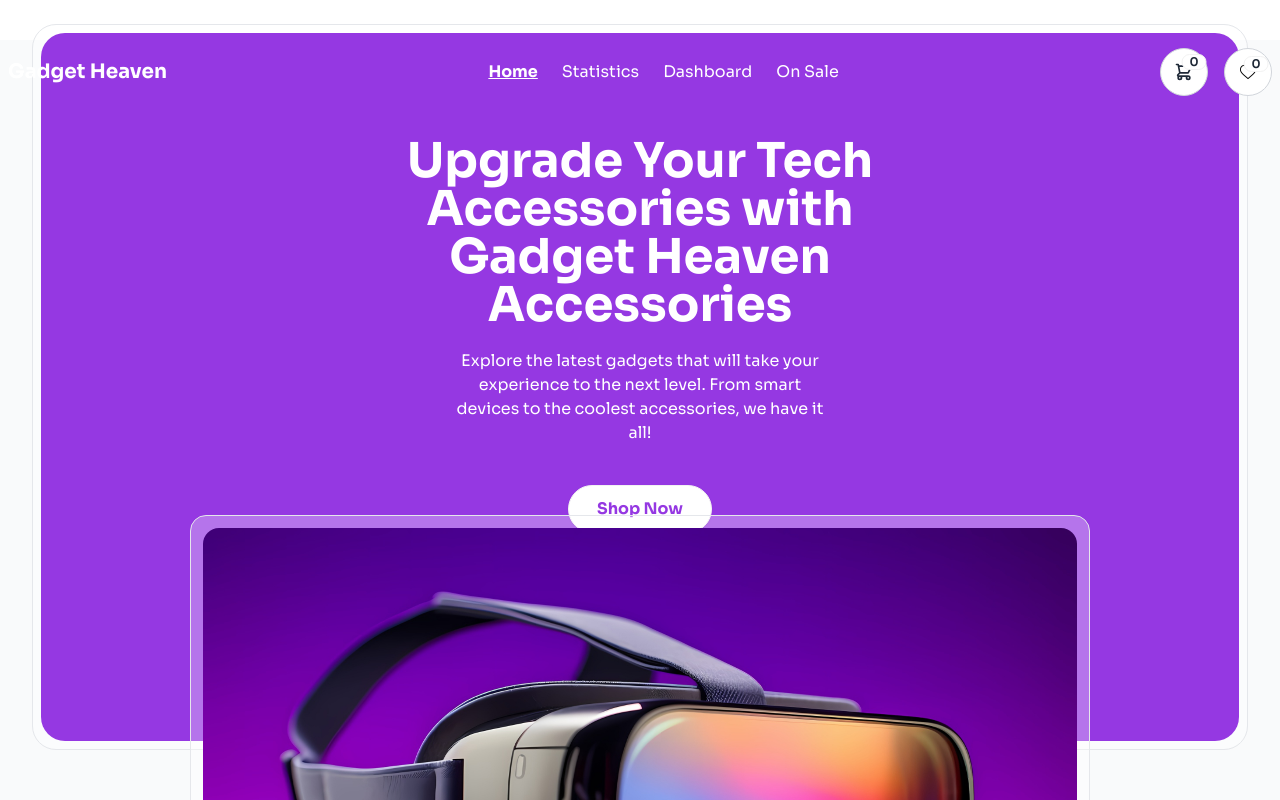
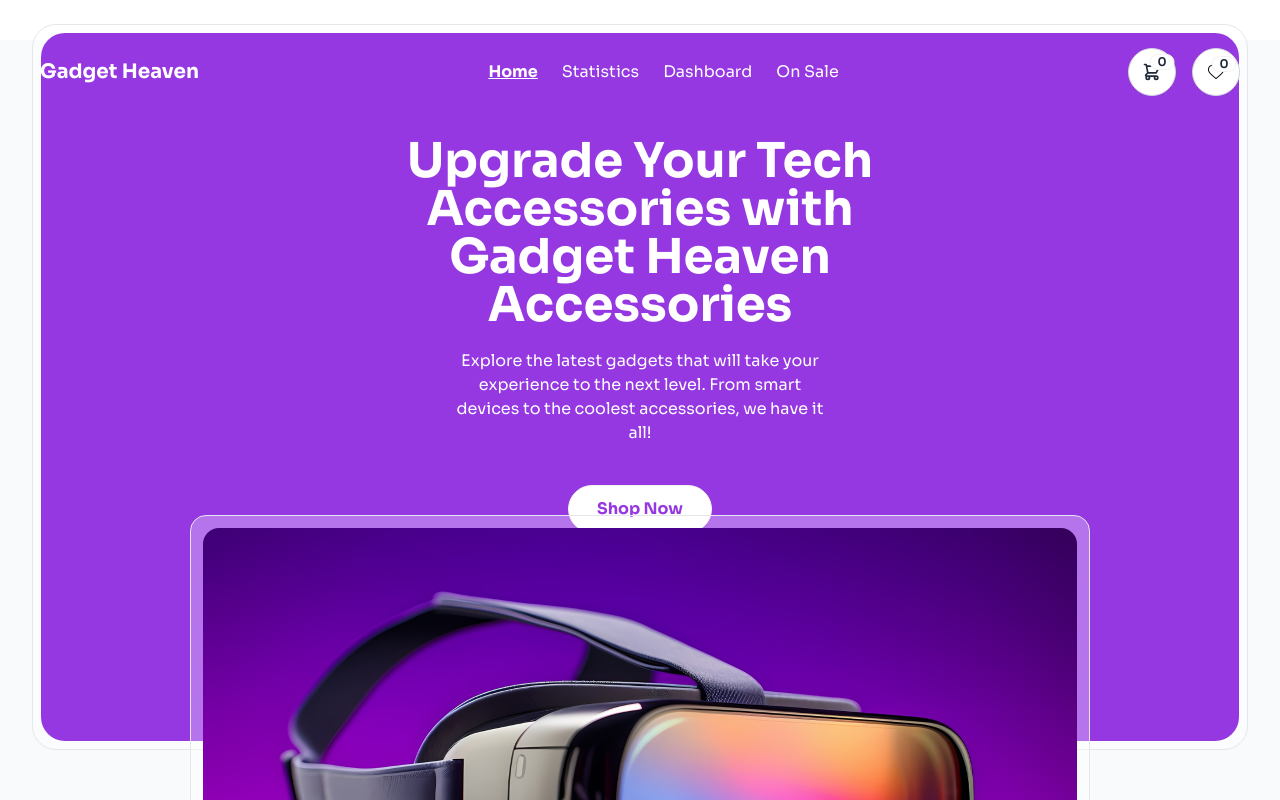
Before and after one commit to programming-hero-web-course-4/b10a8-gadget-heaven-Shams-Joha, a React (Vite) app: page / in a window 1280 px wide. Shown: the top 800 px of the page. Built offline with nearby package versions, Linux system fonts and the light colour scheme.

Commit message:
fixed width issue

```diff
--- a/src/components/Navbar.jsx
+++ b/src/components/Navbar.jsx
@@ -35,7 +35,7 @@
     return (
         <div className='mt-10'>
             {/* Navbar */}
-            <div className={`navbar ${bgColor} container mx-auto flex justify-between relative z-10`}>
+            <div className={`navbar ${bgColor} ${location.pathname === '/' ? 'container mx-auto' : 'w-full'} px-10 flex justify-between relative z-10`}>
                 <div>
                     <Link className={`text-xl font-bold ${textColor}`} to='/'>Gadget Heaven</Link>
                 </div>
```
